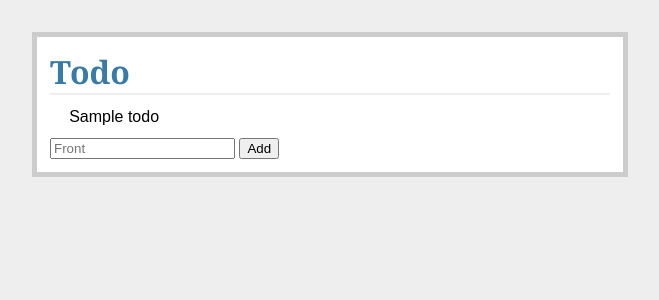
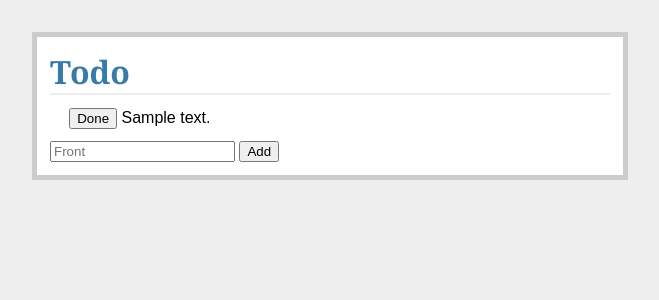
Before and after one commit to hjameel/todolist, a Flask app: template templates/layout.html in a window 1280 px wide. Shown: the top 300 px of the page, without its empty margins (310-969 px from the left). Run offline with Flask 2, Linux system fonts and the light colour scheme; the template is opened without the code that fills it: most values are stand-ins (such as "Sample title", 1, 10 or a date in 2020).

Commit message:
support deleting todos

```diff
--- a/application.py
+++ b/application.py
@@ -39,17 +39,22 @@ def teardown_request(exception):
 
 @application.route("/")
 def todo():
-    cur = g.db.execute("select todo from todos order by id desc")
-    todos = [todo[0] for todo in cur.fetchall()]
+    cur = g.db.execute("select id, todo from todos order by id desc")
+    todos = [{"id":todo[0], "text":todo[1] } for todo in cur.fetchall()]
     return render_template("layout.html", todos=todos)
 
 @application.route("/add", methods = ["POST"])
 def add():
-    g.db.execute("insert into todos (todo) values (?)",
-            [request.form["todo"]])
+    g.db.execute("insert into todos (todo) values (?)", [request.form["todo"]])
     g.db.commit()
     flash("New card was added")
     return redirect(url_for("todo"))
 
+@application.route("/delete", methods = ["POST"])
+def delete():
+    g.db.execute("delete from todos where id = ?", [request.form["id"]])
+    g.db.commit()
+    return redirect(url_for("todo"))
+
 if __name__ == "__main__":
     application.run()
--- a/static/style.css
+++ b/static/style.css
@@ -5,8 +5,9 @@ h1              { border-bottom: 2px solid #eee; }
 h2              { font-size: 1.2em; }
 .page           { margin: 2em auto; width: 35em; border: 5px solid #ccc;
                   padding: 0.8em; background: white; }
-.todos        { list-style: none; margin: 0; padding: 0; }
-.todos li     { margin: 0.8em 1.2em; }
-.todos li h2  { margin-left: -1em; }
+.todos          { list-style: none; margin: 0; padding: 0; }
+.todos li       { margin: 0.8em 1.2em; }
+.todos li h2    { margin-left: -1em; }
 .flash          { background: #cee5F5; padding: 0.5em;
                   border: 1px solid #aacbe2; }
+form, input     { display:inline-block; }
--- a/templates/layout.html
+++ b/templates/layout.html
@@ -5,7 +5,7 @@
     <h1>Todo</h1>
     <ul class=todos>
         {% for todo in todos %}
-        <li>{{ todo }}
+        <li><form action="{{ url_for('delete') }}" method=post><input type=hidden name=id value={{ todo.id }}><input id=id_delete type=submit value=Done></form> {{ todo.text }}
         {% else %}
         <li><em>No todos here so far</em>
         {% endfor %}
--- a/test_application.py
+++ b/test_application.py
@@ -38,3 +38,9 @@ class EndToEndTest(LiveServerTestCase):
         self.assertIn(
                 todo_text,
                 self.driver.find_element_by_tag_name("body").text)
+
+        self.driver.find_element_by_id("id_delete").click()
+
+        self.assertNotIn(
+                todo_text,
+                self.driver.find_element_by_tag_name("body").text)
```
